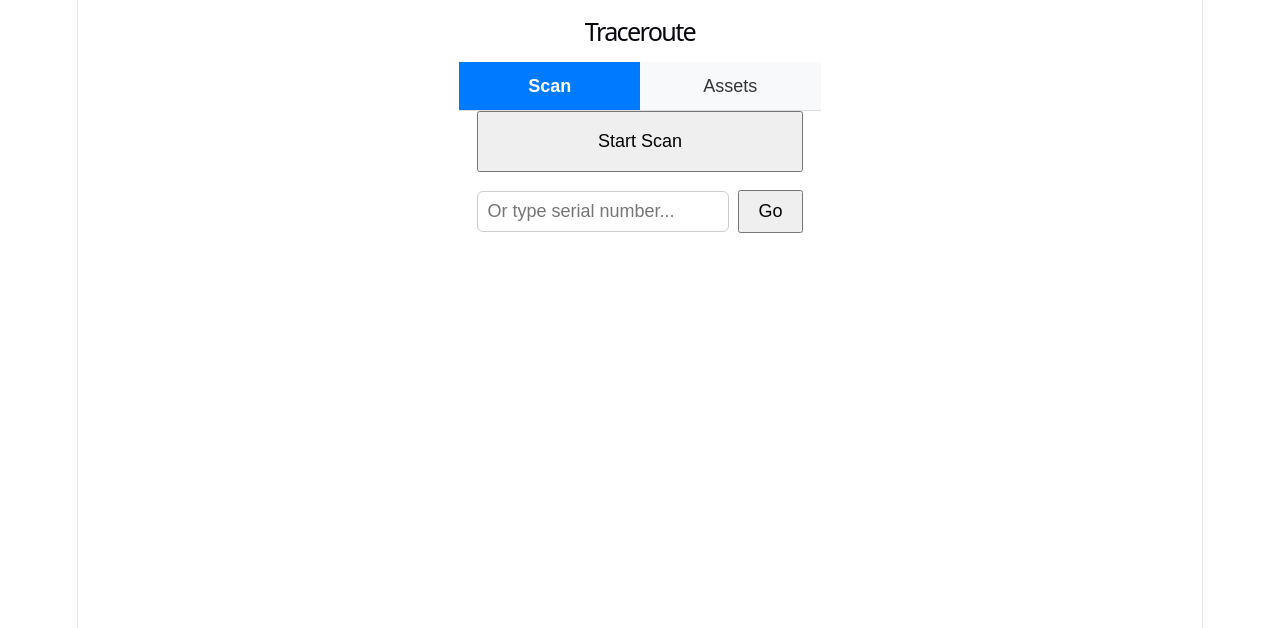
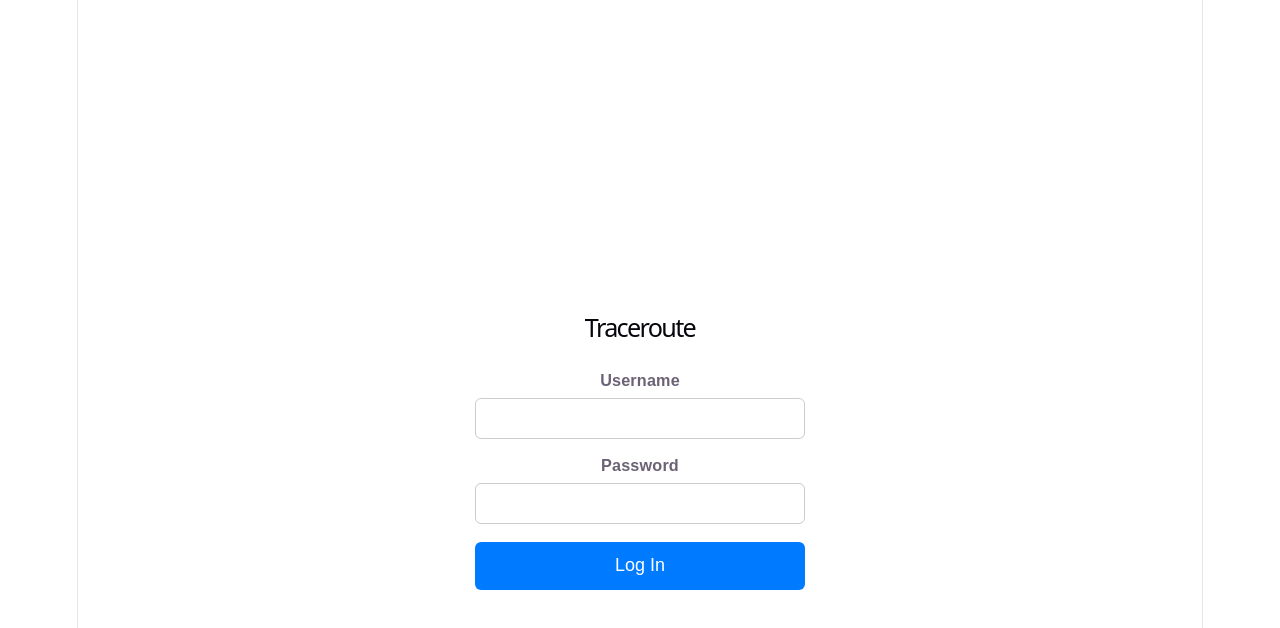
Before and after one commit to mahanadm/traceroute, a React (Vite) app: page / in a window 1280 px wide. Shown: the top 628 px of the page. Built offline with nearby package versions, Linux system fonts and the light colour scheme.

Commit message:
Add simple login screen with hardcoded credentials
Co-Authored-By: Claude Opus 4.6 (1M context) <noreply@anthropic.com>

```diff
--- a/src/App.jsx
+++ b/src/App.jsx
@@ -510,8 +510,58 @@ function AssetsTab() {
   );
 }
 
+function LoginScreen({ onLogin }) {
+  const [username, setUsername] = useState("");
+  const [password, setPassword] = useState("");
+  const [error, setError] = useState(null);
+
+  const handleSubmit = (e) => {
+    e.preventDefault();
+    if (username === "traceroute" && password === "TR2026!") {
+      onLogin();
+    } else {
+      setError("Invalid credentials");
+    }
+  };
+
+  return (
+    <div style={{ fontFamily: "sans-serif", maxWidth: "400px", margin: "0 auto", padding: "2rem", minHeight: "100vh", display: "flex", flexDirection: "column", justifyContent: "center" }}>
+      <h1 style={{ fontSize: "1.4rem", marginBottom: "1.5rem", textAlign: "center" }}>Traceroute</h1>
+      <form onSubmit={handleSubmit}>
+        <label style={{ display: "block", fontWeight: "bold", fontSize: "0.9rem", marginBottom: "0.25rem" }}>Username</label>
+        <input
+          type="text"
+          value={username}
+          onChange={(e) => setUsername(e.target.value)}
+          style={{ padding: "0.5rem", fontSize: "1rem", width: "100%", borderRadius: "6px", border: "1px solid #ccc", boxSizing: "border-box", marginBottom: "0.75rem" }}
+        />
+        <label style={{ display: "block", fontWeight: "bold", fontSize: "0.9rem", marginBottom: "0.25rem" }}>Password</label>
+        <input
+          type="password"
+          value={password}
+          onChange={(e) => setPassword(e.target.value)}
+          style={{ padding: "0.5rem", fontSize: "1rem", width: "100%", borderRadius: "6px", border: "1px solid #ccc", boxSizing: "border-box", marginBottom: "1rem" }}
+        />
+        <button type="submit" style={{ padding: "0.75rem", fontSize: "1rem", width: "100%", background: "#007bff", color: "#fff", border: "none", borderRadius: "6px", cursor: "pointer" }}>
+          Log In
+        </button>
+      </form>
+      {error && (
+        <div style={{ marginTop: "1rem", padding: "0.75rem", background: "#f8d7da", borderRadius: "6px", textAlign: "center" }}>
+          {error}
+        </div>
+      )}
+    </div>
+  );
+}
+
 export default function App() {
+  const [loggedIn, setLoggedIn] = useState(false);
   const [tab, setTab] = useState("scan");
+
+  if (!loggedIn) {
+    return <LoginScreen onLogin={() => setLoggedIn(true)} />;
+  }
 
   const navBtn = (name, label) => ({
     flex: 1,
```
